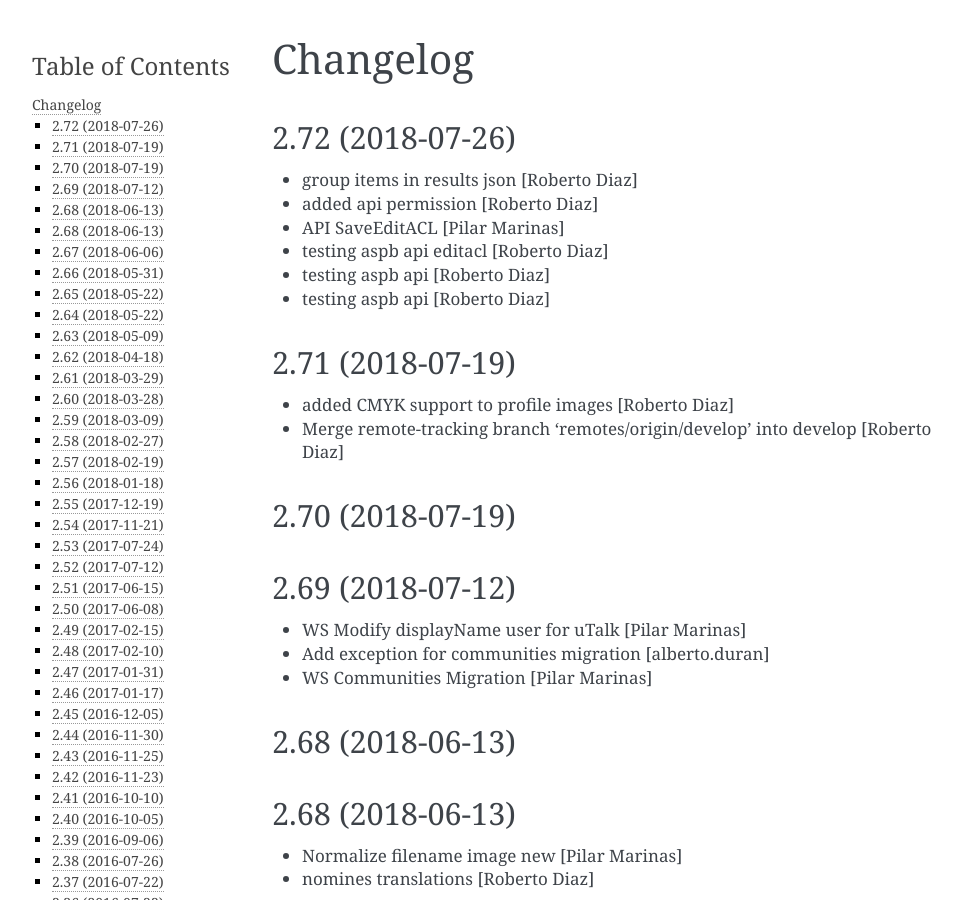
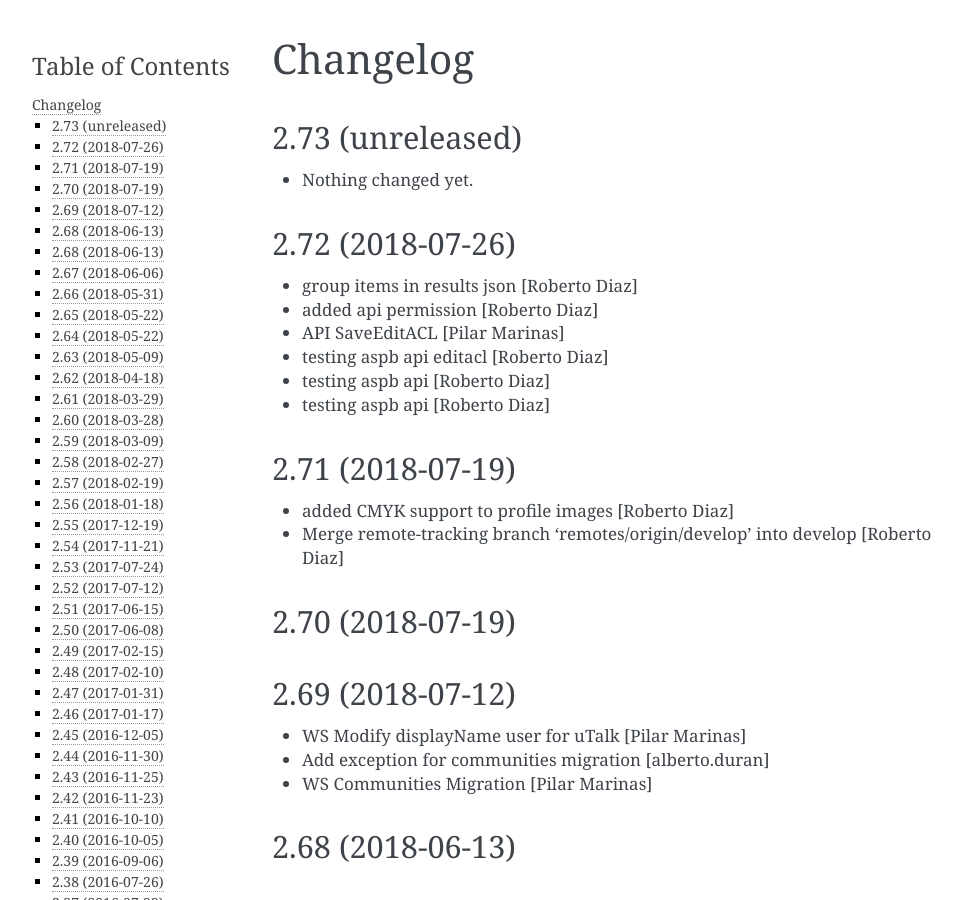
Before and after one commit to UPCnet/ulearn.core, a Sphinx documentation site: the page built from docs/HISTORY.rst, in a window 1280 px wide and 900 px high. Shown: the whole window, without its empty margins (148-1110 px from the left). Built offline with Sphinx 7.4.7, drawn with Linux system fonts in a browser that asks for light colours; pages that are not in the unit, such as notebooks, are missing from menus.

Commit message:
Back to development: 2.73

```diff
--- a/docs/HISTORY.rst
+++ b/docs/HISTORY.rst
@@ -1,5 +1,11 @@
 Changelog
 =========
+
+2.73 (unreleased)
+-----------------
+
+- Nothing changed yet.
+
 
 2.72 (2018-07-26)
 -----------------
--- a/setup.py
+++ b/setup.py
@@ -1,7 +1,7 @@
 from setuptools import setup, find_packages
 import os
 
-version = '2.72'
+version = '2.73.dev0'
 
 README = open('README.rst').read()
 HISTORY = open(os.path.join('docs', 'HISTORY.rst')).read()
```
